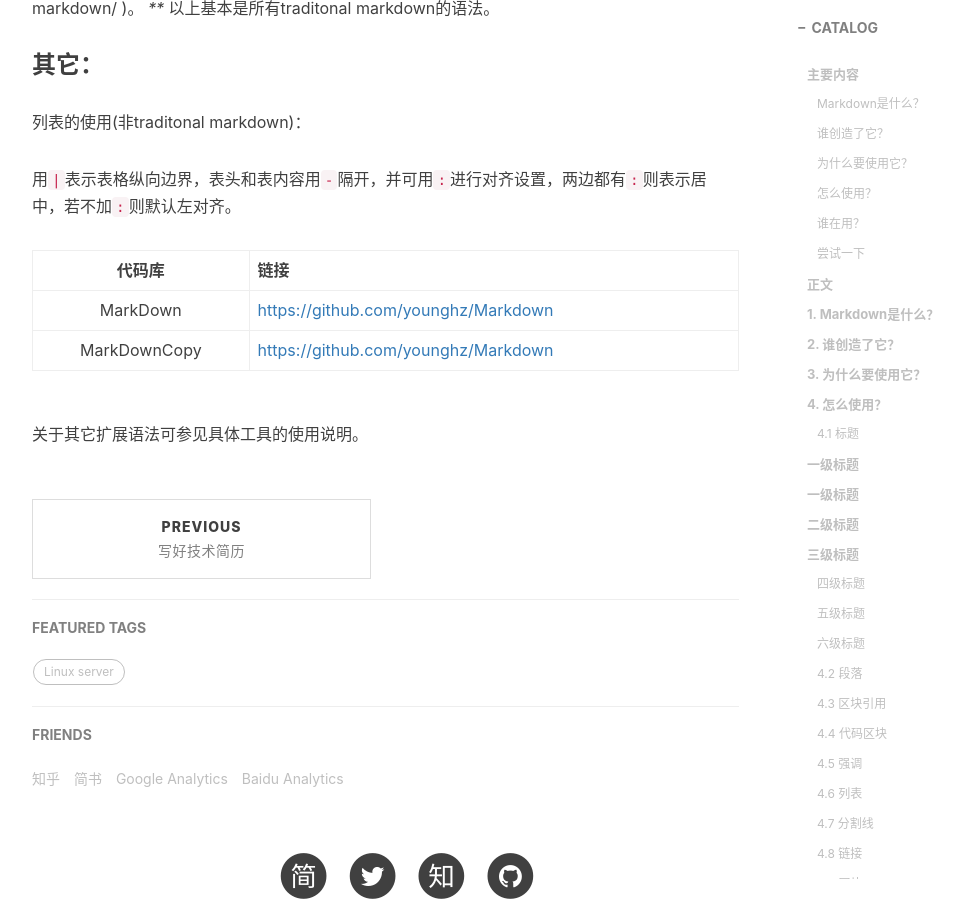
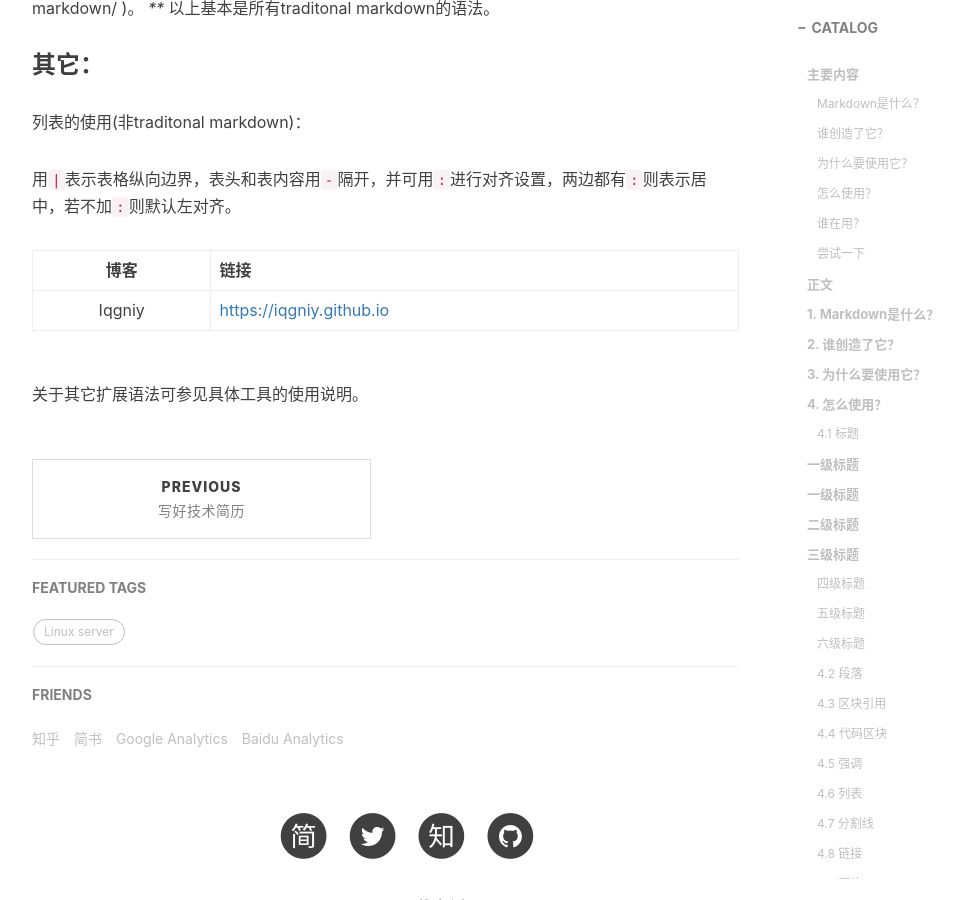
Before and after one commit to Iqgniy/Iqgniy.github.io, a Jekyll site: the page built from _posts/2019-02-19-Markdown语法.md, in a window 1280 px wide and 900 px high, scrolled down 8745 px. Shown: the whole window, without its empty margins (233-1197 px from the left). Built offline with Jekyll 4.4.1, drawn with Linux system fonts in a browser that asks for light colours; nearby versions of some CDN libraries; comment, search, counter and statistics services are not loaded.

Commit message:
Update 2019-02-19-Markdown语法.md

```diff
--- a/_posts/2019-02-19-Markdown语法.md
+++ b/_posts/2019-02-19-Markdown语法.md
@@ -211,10 +211,9 @@ Markdown的使用者：
 
 用`|`表示表格纵向边界，表头和表内容用`-`隔开，并可用`:`进行对齐设置，两边都有`:`则表示居中，若不加`:`则默认左对齐。
 
-|代码库                              |链接                                |
+|博客                              |链接                                |
 |:------------------------------------:|------------------------------------|
-|MarkDown                              |[https://github.com/younghz/Markdown](https://github.com/younghz/Markdown "Markdown")|
-|MarkDownCopy                              |[https://github.com/younghz/Markdown](https://github.com/younghz/Markdown "Markdown")|
+|Iqgniy                              |[https://iqgniy.github.io](https://iqgniy.github.io "Markdown")|
 
 
 关于其它扩展语法可参见具体工具的使用说明。
```
